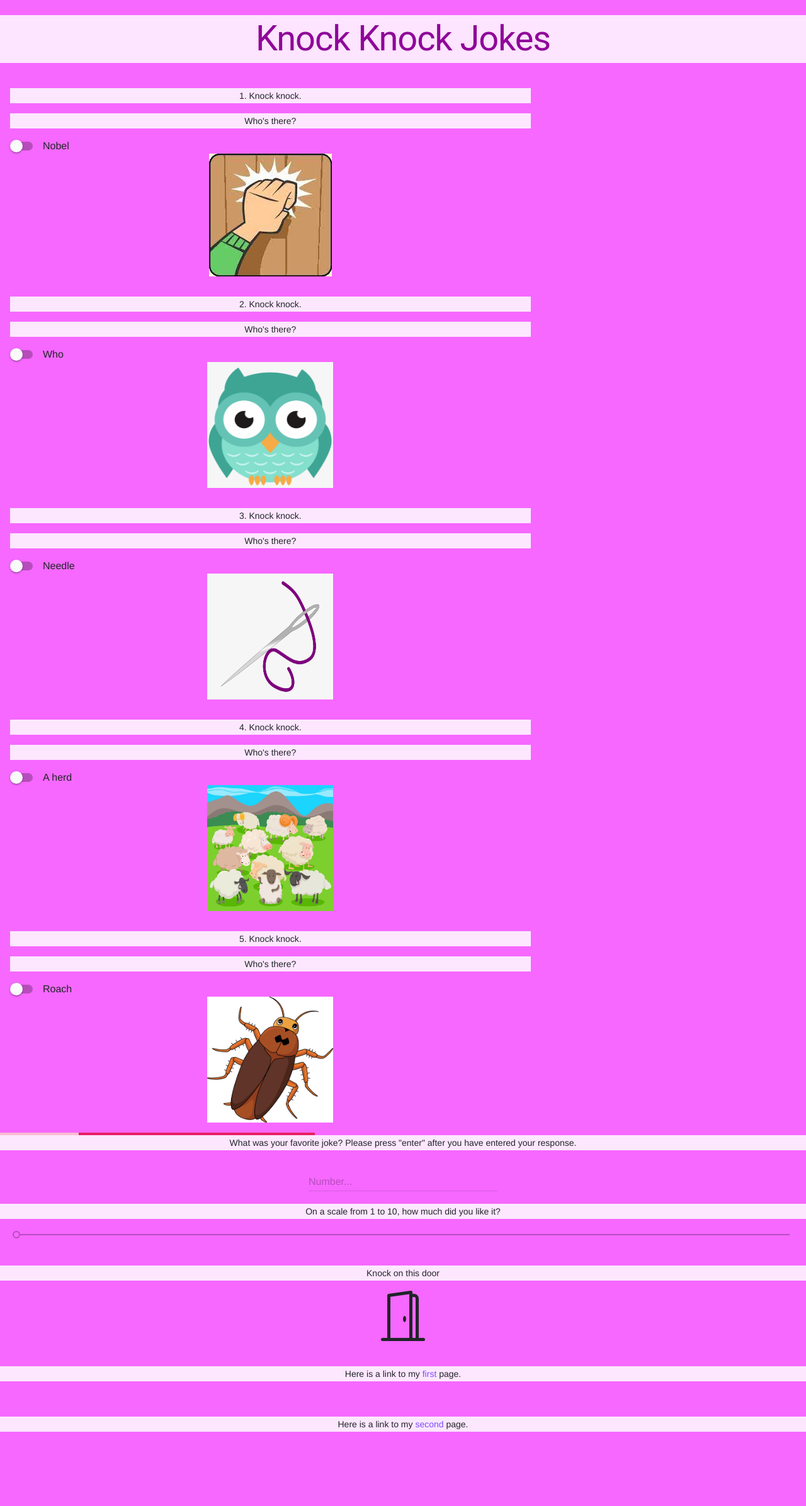
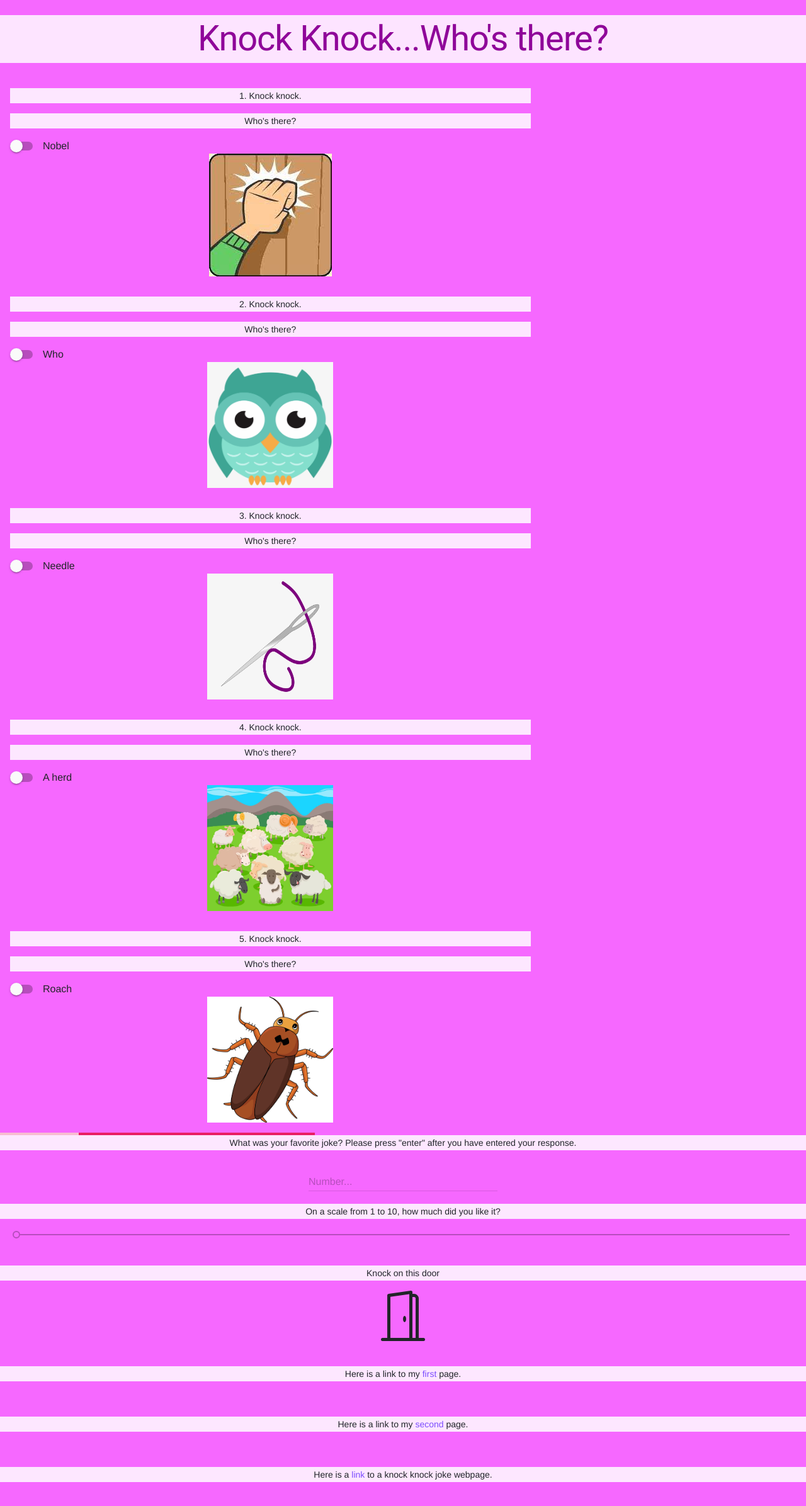
Before and after one commit to sirinec12345/-Assign-01-HTML-Website, a plain HTML site: page index3.html in a window 1280 px wide. Shown: the whole page at 63% size. Before the commit the page ends 2330 px from the top, so only its background shows below. Drawn offline with nearby package versions, Linux system fonts and the light colour scheme; a small style sheet from the web is missing.

Commit message:
Added information

```diff
--- a/index3.html
+++ b/index3.html
@@ -1,32 +1,25 @@
 <!DOCTYPE html>
 <html>
    <head>
-
       <!--Meta data-->
       <meta charset="utf-8">
-    <meta name="description" content="Laugh Out Loud!!!">
+      <meta name="description" content="Knock Knock Jokes">
       <meta name="keywords" content="immaculata, ics2o">
-    <meta name="author" content="Ms Raffin">
+      <meta name="author" content="Sirine Cherkaoui">
       <meta name="viewport" content="width=device-width, initial-scale=1">
       <link rel="stylesheet" href="https://cdnjs.cloudflare.com/ajax/libs/twitter-bootstrap/4.6.0/css/bootstrap.min.css" integrity="sha512-+prA/YY6I9Oo36L8RZKzVmqMf6U1aVUWea6uQ7Vq3/DL9/lC0Lg4Bc1jK4xs+PObPUg/iUG1lAm5x5oHjfsXzA==" crossorigin="anonymous" referrerpolicy="no-referrer" />
       <title>Knock Knock...Who's there?</title>
-
-
       <!-- Favicon -->
       <link rel="apple-touch-icon" sizes="180x180" href="./fav_index/apple-touch-icon.png">
       <link rel="icon" type="image/png" sizes="32x32" href="./fav_index/favicon-32x32.png">
       <link rel="icon" type="image/png" sizes="16x16" href="./fav_index/favicon-16x16.png">
       <link rel="manifest" href="./fav_index/site.webmanifest">
-
-<link rel="stylesheet" type="text/css" href="style3.css">  </head>
-
-
+      <link rel="stylesheet" type="text/css" href="style3.css">
+   </head>
    <!-- Include the MDL CSS -->
    <link rel="stylesheet" href="https://fonts.googleapis.com/icon?family=Material+Icons">
    <link rel="stylesheet" href="https://code.getmdl.io/1.3.0/material.pink-deep_purple.min.css">
    <script defer src="https://code.getmdl.io/1.3.0/material.min.js"></script>
-
-
    <!-- Include the MDL JavaScript -->
    <script defer src="https://code.getmdl.io/1.3.0/material.min.js"></script>
    <style>
@@ -54,39 +47,30 @@
    </script>
    </head>
    <body>
-  <h1>Knock Knock Jokes</h1>
-
+      <h1>Knock Knock...Who's there?</h1>
       <!-- Joke 1 -->
       <div class="mdl-grid">
          <div class="mdl-cell mdl-cell--8-col">
-      <p>1. Knock knock.
-</p>
+            <p>1. Knock knock.               </p>
             <p>Who's there?</p>
             <label class="mdl-switch mdl-js-switch" for="joke1">
             <input type="checkbox" id="joke1" class="mdl-switch__input" onchange="showAnswer('answer1')">
             <span class="mdl-switch__label">Nobel</span>
             </label>
             <center><img src=./images/handknocking.jpeg alt="knocking"></center>
-
             <p id="answer1" style="display: none;">
                Nobel who?<br>
                <button class="mdl-button mdl-js-button mdl-button--raised mdl-js-ripple-effect mdl-button--accent" onclick="showPopup('Boo who? Don’t cry, it’s just a joke!')">Nobel…that’s why I knocked!</button>
             </p>
-
          </div>
          <div class="mdl-cell mdl-cell--4-col"></div>
       </div>
-
-
-
       <!-- Joke 2 -->
       <div class="mdl-grid">
          <div class="mdl-cell mdl-cell--8-col">
             <p>2. Knock knock.</p>
             <p>Who's there?</p>
             <label class="mdl-switch mdl-js-switch" for="joke2">
-
-
             <input type="checkbox" id="joke2" class="mdl-switch__input" onchange="showAnswer('answer2')">
             <span class="mdl-switch__label">Who</span>
             </label>
@@ -98,7 +82,6 @@
          </div>
          <div class="mdl-cell mdl-cell--4-col"></div>
       </div>
-
       <!-- Joke 3 -->
       <div class="mdl-grid">
          <div class="mdl-cell mdl-cell--8-col">
@@ -112,13 +95,10 @@
             <p id="answer3" style="display: none;">
                Needle who?<br>
                <button class="mdl-button mdl-js-button mdl-button--raised mdl-js-ripple-effect mdl-button--accent" onclick="showPopup('Alpaca the suitcase, you load up the car!')">Needle little help right now.</button>
-
             </p>
          </div>
          <div class="mdl-cell mdl-cell--4-col"></div>
       </div>
-
-
       <!-- Joke 4 -->
       <div class="mdl-grid">
          <div class="mdl-cell mdl-cell--8-col">
@@ -129,7 +109,6 @@
             <span class="mdl-switch__label">A herd </span>
             </label>
             <center><img src=./images/herd.avif alt="herd" width="200" height="200" ></center>
-
             <p id="answer4" style="display: none;">
                A herd who?<br>
                <button class="mdl-button mdl-js-button mdl-button--raised mdl-js-ripple-effect mdl-button--accent" onclick="showPopup('Alpaca the suitcase, you load up the car!')">A herd you were home, so I came.</button>
@@ -137,7 +116,6 @@
          </div>
          <div class="mdl-cell mdl-cell--4-col"></div>
       </div>
-
       <!-- Joke 5 -->
       <div class="mdl-grid">
          <div class="mdl-cell mdl-cell--8-col">
@@ -148,7 +126,6 @@
             <span class="mdl-switch__label">Roach</span>
             </label>
             <center><img src=./images/roach.webp alt="roach" width="200" height="200" ></center>
-
             <p id="answer5" style="display: none;">
                Roach who?!<br>
                <button class="mdl-button mdl-js-button mdl-button--raised mdl-js-ripple-effect mdl-button--accent" onclick="showPopup('Alpaca the suitcase, you load up the car!')">Roach you a letter. Did you get it?
@@ -157,10 +134,8 @@
          </div>
          <div class="mdl-cell mdl-cell--4-col"></div>
       </div>
-
       <!-- MDL Progress Bar with Indeterminate Progress -->
       <div id="p2" class="mdl-progress mdl-js-progress mdl-progress__indeterminate"></div>
-
       <p> What was your favorite joke? Please press "enter" after you have entered your response.</p>
       <!-- Numeric Textfield -->
       <center>
@@ -172,7 +147,6 @@
             </div>
          </form>
       </center>
-
       <script>
          function checkInput(event) {
            if (event.keyCode === 13) {
@@ -183,41 +157,39 @@
            }
          }
       </script>
-
-
-
       <p> On a scale from 1 to 10, how much did you like it?</p>
-
       <!-- Default Slider -->
       <center><input class="mdl-slider mdl-js-slider" type="range"
          min="0" max="10" value="0" tabindex="0"> </center>
-
       <br>
       <br>
-
       <!-- Bootstrap door icon -->
-<center><p>Knock on this door</p>
+      <center>
+         <p>Knock on this door</p>
          <svg id="door-icon" xmlns="http://www.w3.org/2000/svg" width="80" height="80" fill="currentColor" class="bi bi-door-open" viewBox="0 0 16 16">
             <path d="M8.5 10c-.276 0-.5-.448-.5-1s.224-1 .5-1 .5.448.5 1-.224 1-.5 1z"/>
             <path d="M10.828.122A.5.5 0 0 1 11 .5V1h.5A1.5 1.5 0 0 1 13 2.5V15h1.5a.5.5 0 0 1 0 1h-13a.5.5 0 0 1 0-1H3V1.5a.5.5 0 0 1 .43-.495l7-1a.5.5 0 0 1 .398.117zM11.5 2H11v13h1V2.5a.5.5 0 0 0-.5-.5zM4 1.934V15h6V1.077l-6 .857z."/>
          </svg>
-
          <script>
             const doorIcon = document.getElementById('door-icon');
 
             doorIcon.addEventListener('click', function() {
               alert('Thank you so much for you time in exploring my webpages. I hope you laughed and enjoyed! See you next time!');
             });
-</script> </center>
-
+         </script>
+      </center>
       <br>
       <br>
-  <center><p> Here is a link to my <a href=./index.html> first</a> page. </p>
+      <center>
+         <p> Here is a link to my <a href=./index.html> first</a> page. </p>
          <br>
          <br>
-    <p> Here is a link to my <a href=./index2.html> second</a> page. </p> </center>
+         <p> Here is a link to my <a href=./index2.html> second</a> page. </p>
         <br>
         <br>
-
+         <p> Here is a <a href="https://parade.com/944054/parade/knock-knock-jokes/">link </a> to a knock knock joke webpage. </p>
+      </center>
+      <br>
+      <br>
    </body>
 </html>
--- a/style.css
+++ b/style.css
@@ -3,32 +3,27 @@ html {
 height: 100%;
 width: 100%;
 }
-
 body {
 background-color:#16E2F7
 ;
 }
-
 h1 { background-color:#F3F7B8
 ;
 color:hsl(190,97%,25%) ;
 padding: 40px;
 text-align:center;
 }
-
 p {
 background-color:#F3F7B8
 ;
 text-align:center;
 }
-
 h5 { background-color:#F3F7B8
 ;
 color:rgb(52,150,155);
 padding: 40px;
 text-align:center;
 }
-
 img src {
 text-align:center;
 }
```
Also changed, not shown: index.html (+7 -9 lines), index2.html (+10 -40 lines), style2.css (+0 -10 lines), style3.css (+0 -7 lines). Lines whose indentation alone changed are shown as unchanged.
